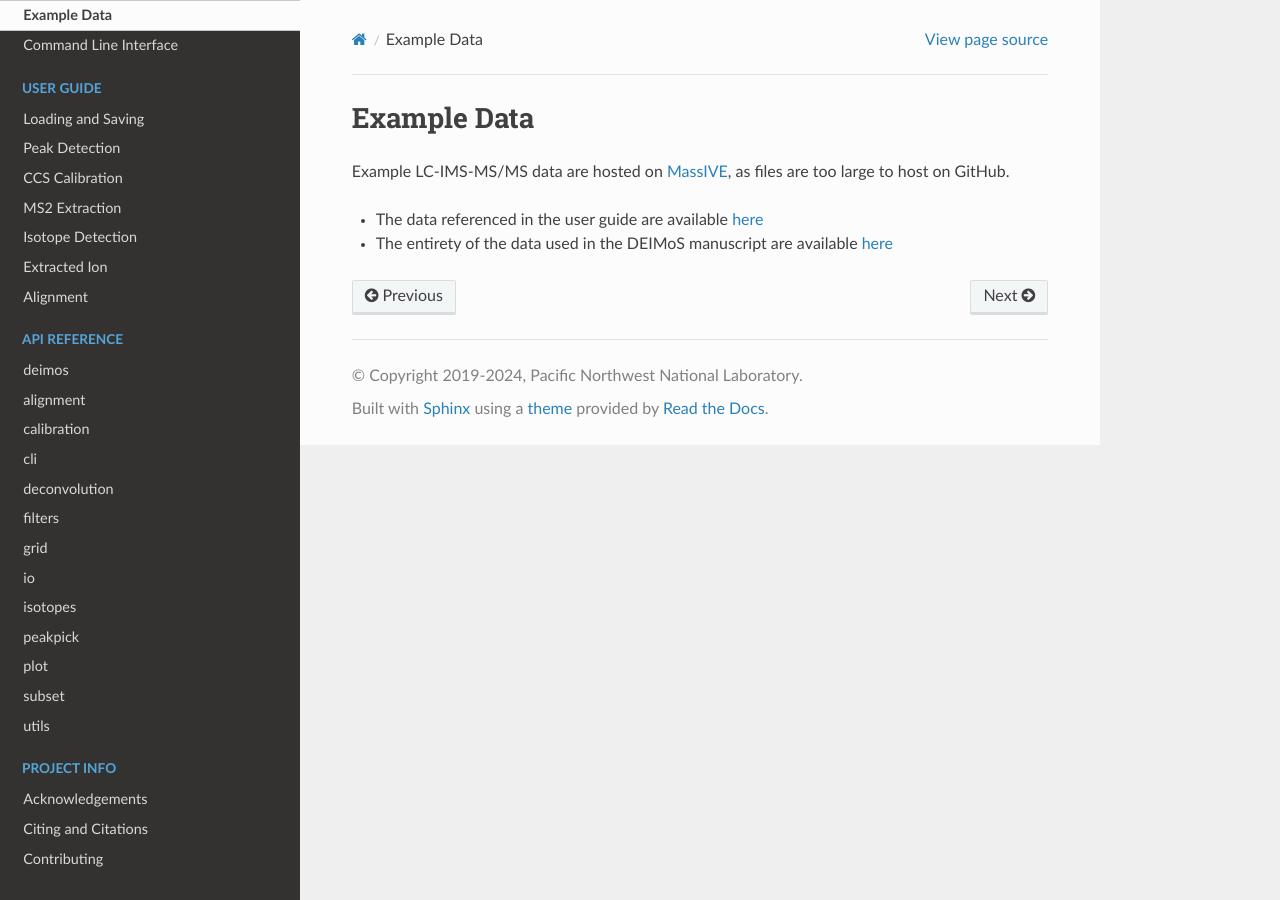
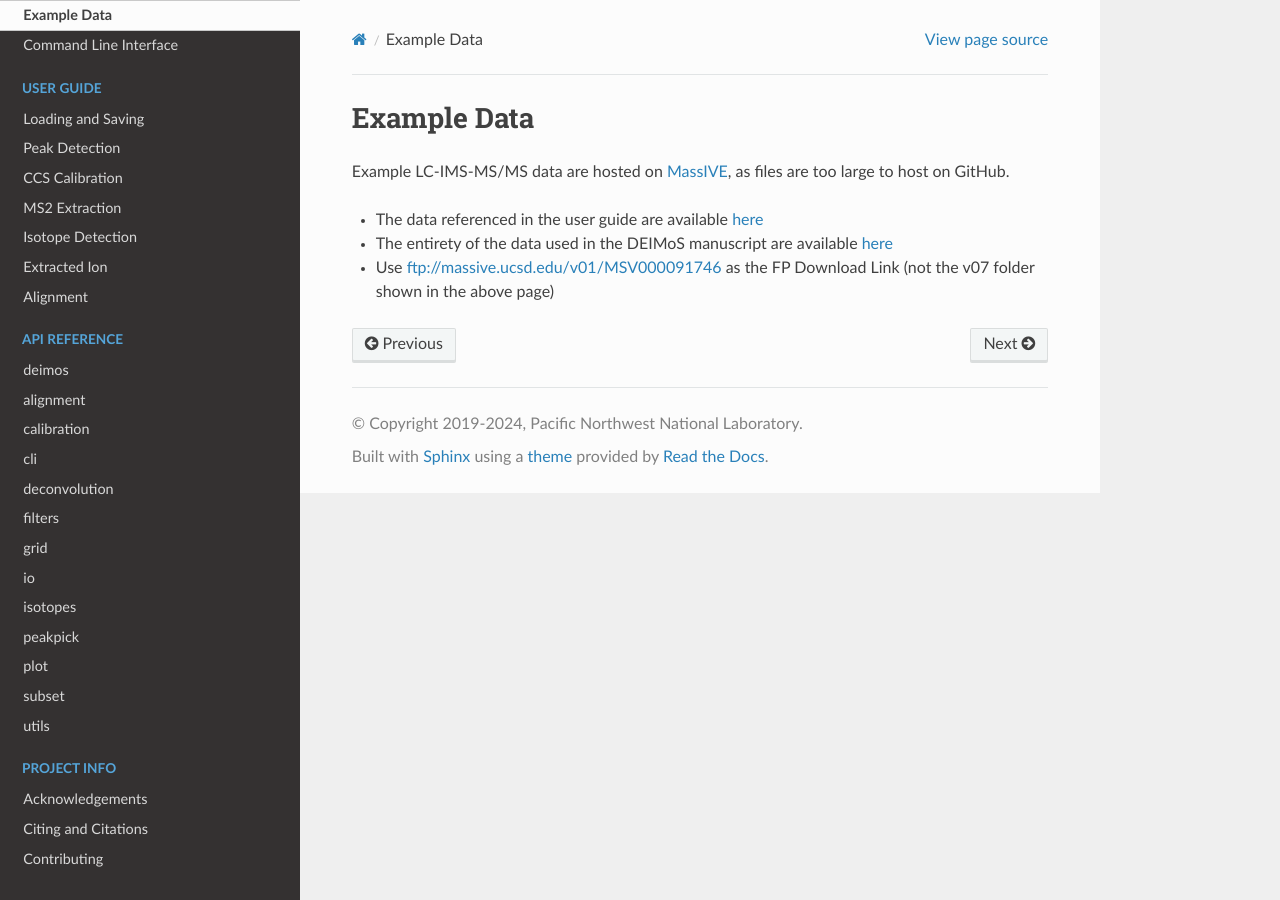
Before and after one commit to pnnl/deimos, a Sphinx documentation site: the page built from docs/source/getting_started/example_data.rst, in a window 1280 px wide. Built offline with Sphinx 7.4.7 and the Read the Docs theme 2.0.0, drawn with Linux system fonts in a browser that asks for light colours.

Commit message:
Update example_data.rst

```diff
--- a/docs/source/getting_started/example_data.rst
+++ b/docs/source/getting_started/example_data.rst
@@ -7,3 +7,4 @@ Example LC-IMS-MS/MS data are hosted on `MassIVE <https://massive.ucsd.edu/Prote
 
 * The data referenced in the user guide are available `here <https://massive.ucsd.edu/ProteoSAFe/dataset.jsp?task=749e436db868410383159b450b470eff>`_
 * The entirety of the data used in the DEIMoS manuscript are available `here <https://massive.ucsd.edu/ProteoSAFe/dataset.jsp?task=a407f040a3d3422d94b1dde95fc0178c>`_
+* Use ftp://massive.ucsd.edu/v01/MSV000091746 as the FP Download Link (not the v07 folder shown in the above page)
```
